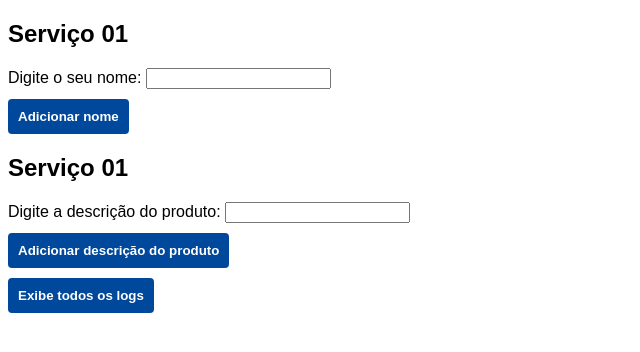
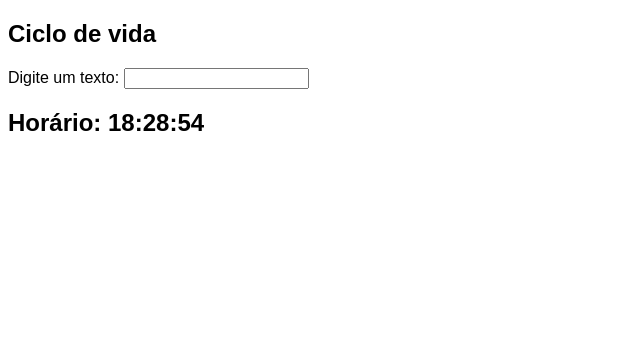
Before and after one commit to leonardongarcia/angular, an Angular app: page / in a window 1280 px wide. Shown: the top 352 px of the page, without its empty margins (0-640 px from the left). Built offline with nearby package versions, Linux system fonts and the light colour scheme.

Commit message:
Ciclo de vida dos componentes

```diff
--- a/src/app/app.component.html
+++ b/src/app/app.component.html
@@ -9,5 +9,7 @@
 
 <!-- <app-componente-pai></app-componente-pai> -->
 
-<app-exemplo-servicos1></app-exemplo-servicos1>
-<app-exemplo-servicos2></app-exemplo-servicos2>
+<!-- <app-exemplo-servicos1></app-exemplo-servicos1>
+<app-exemplo-servicos2></app-exemplo-servicos2> -->
+
+<app-ciclo-de-vida-pai></app-ciclo-de-vida-pai>
--- /dev/null
+++ b/src/app/ciclo-de-vida-pai/ciclo-de-vida-pai.component.html
@@ -0,0 +1,4 @@
+<h2>Ciclo de vida</h2>
+<label for="texto">Digite um texto: </label>
+<input type="text" id="texto" [(ngModel)]="texto">
+<app-ciclo-de-vida [texto]="texto"></app-ciclo-de-vida>
--- /dev/null
+++ b/src/app/ciclo-de-vida-pai/ciclo-de-vida-pai.component.ts
@@ -0,0 +1,10 @@
+import { Component } from '@angular/core';
+
+@Component({
+  selector: 'app-ciclo-de-vida-pai',
+  templateUrl: './ciclo-de-vida-pai.component.html',
+  styleUrls: ['./ciclo-de-vida-pai.component.css']
+})
+export class CicloDeVidaPaiComponent {
+  texto = "";
+}
--- /dev/null
+++ b/src/app/ciclo-de-vida/ciclo-de-vida.component.html
@@ -0,0 +1 @@
+<h2>Horário: {{ horario | date:"HH:mm:ss" }}</h2>
--- /dev/null
+++ b/src/app/ciclo-de-vida/ciclo-de-vida.component.ts
@@ -0,0 +1,27 @@
+import { Component, Input, SimpleChanges } from '@angular/core';
+
+@Component({
+  selector: 'app-ciclo-de-vida',
+  templateUrl: './ciclo-de-vida.component.html',
+  styleUrls: ['./ciclo-de-vida.component.css']
+})
+export class CicloDeVidaComponent {
+
+  horario = new Date();
+  timer: any = null!;
+
+  @Input() texto = "";
+
+  ngOnInit(): void {
+    console.log("O evento OnInit disparou");
+    this.timer = setInterval(() => this.horario = new Date(), 1000);
+  }
+
+  ngOnChanges(changes: SimpleChanges): void {
+    console.log(changes)
+  }
+
+  ngOnDestroy(): void {
+    clearInterval(this.timer);
+  }
+}
```
Also changed, not shown: src/app/app.module.ts (+6 -1 lines), src/app/ciclo-de-vida-pai/ciclo-de-vida-pai.component.css (added), src/app/ciclo-de-vida/ciclo-de-vida.component.css (added), 2 other files (tests, documents, lock files or other folders).
